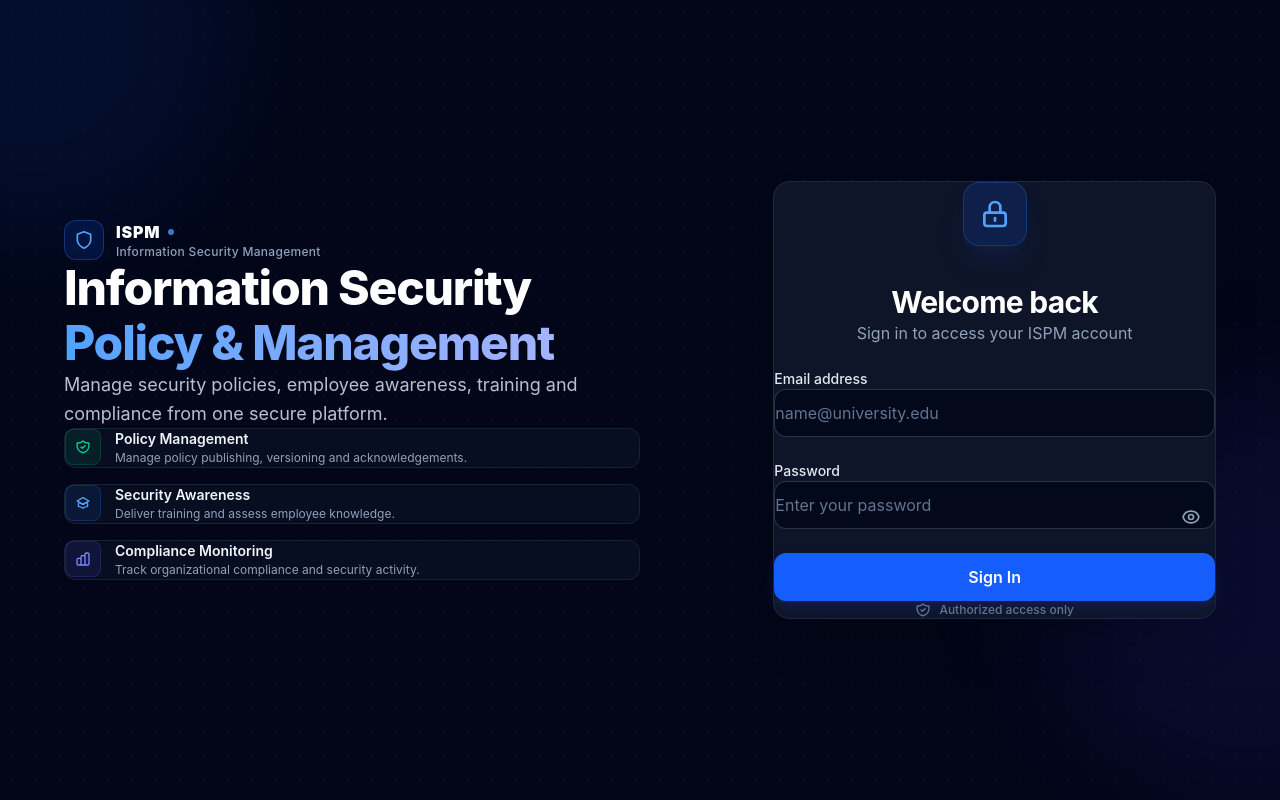
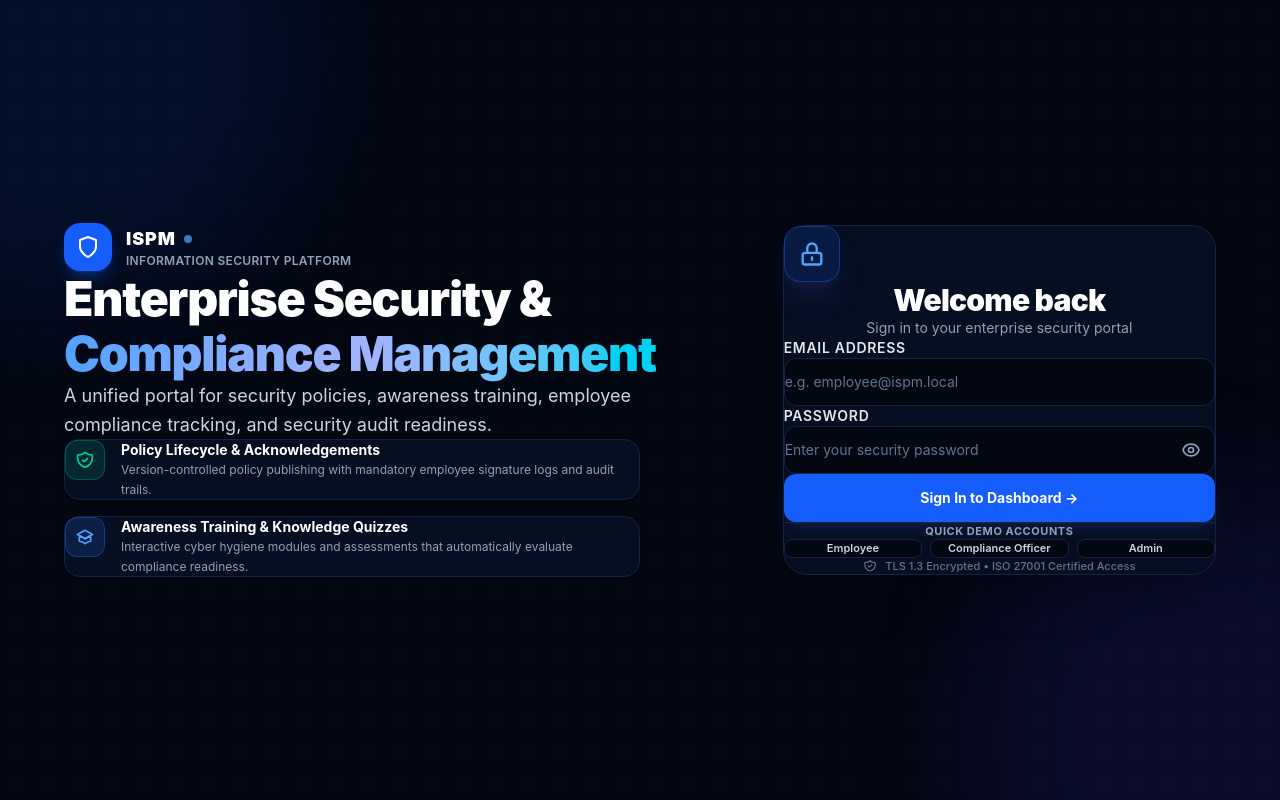
Before and after one commit to wickramaarachchi-er/Student-Management-System, a React (Vite) app in the folder ISPM-System/frontend/: page /login in a window 1280 px wide. Built offline with nearby package versions, Linux system fonts and the light colour scheme.

Commit message:
frontend

```diff
--- a/ISPM-System/frontend/src/components/common/LoadingState.jsx
+++ b/ISPM-System/frontend/src/components/common/LoadingState.jsx
@@ -4,16 +4,16 @@
  */
 export default function LoadingState({ message = 'Loading security data...', rows = 3 }) {
   return (
-    <div className="bg-slate-900/40 border border-slate-800/80 rounded-xl p-8 flex flex-col items-center justify-center my-4 space-y-4">
+    <div className="bg-[#060e22] border border-[#142347] rounded-2xl p-8 flex flex-col items-center justify-center my-4 space-y-4">
       <div className="relative w-10 h-10">
         <div className="w-10 h-10 rounded-full border-2 border-blue-500/20 border-t-blue-500 animate-spin" />
       </div>
       <p className="text-sm font-medium text-slate-400">{message}</p>
 
       {/* Skeleton placeholders */}
-      <div className="w-full max-w-xl space-y-2 pt-2">
+      <div className="w-full max-w-xl space-y-2.5 pt-2">
         {Array.from({ length: rows }).map((_, i) => (
-          <div key={i} className="h-4 bg-slate-800/60 rounded animate-pulse w-full" style={{ opacity: 1 - i * 0.25 }} />
+          <div key={i} className="h-4 bg-[#0c1a3b] rounded-lg animate-pulse w-full" style={{ opacity: 1 - i * 0.25 }} />
         ))}
       </div>
     </div>
--- a/ISPM-System/frontend/src/components/common/PageHeader.jsx
+++ b/ISPM-System/frontend/src/components/common/PageHeader.jsx
@@ -6,10 +6,10 @@ import Icon from './Icon.jsx';
 
 export default function PageHeader({ title, description, icon, action, children }) {
   return (
-    <div className="flex flex-col sm:flex-row sm:items-center justify-between gap-4 pb-6 mb-6 border-b border-slate-800/80">
+    <div className="flex flex-col sm:flex-row sm:items-center justify-between gap-4 pb-6 mb-6 border-b border-[#142347]">
       <div className="flex items-start gap-3">
         {icon && (
-          <div className="p-2.5 rounded-xl bg-blue-500/10 border border-blue-500/20 text-blue-400 shrink-0 mt-0.5">
+          <div className="p-2.5 rounded-xl bg-blue-500/15 border border-blue-500/30 text-blue-400 shrink-0 mt-0.5">
             <Icon name={icon} className="w-6 h-6" />
           </div>
         )}
--- a/ISPM-System/frontend/src/index.css
+++ b/ISPM-System/frontend/src/index.css
@@ -1,19 +1,20 @@
 @import "tailwindcss";
 
 /* ============================================================
-   ISPM System – Global Styles
+   ISPM System – Enterprise Cybersecurity Dark Theme
    ============================================================ */
 
 :root {
-  --color-primary: #1e40af;
+  --color-primary: #2563eb;
   --color-primary-light: #3b82f6;
   --color-secondary: #0f172a;
-  --color-accent: #06b6d4;
-  --color-background: #f8fafc;
-  --color-surface: #ffffff;
-  --color-text: #0f172a;
-  --color-text-muted: #64748b;
-  --color-border: #e2e8f0;
+  --color-accent: #38bdf8;
+  --color-background: #030712;
+  --color-surface: #060e22;
+  --color-surface-card: #08132d;
+  --color-text: #f8fafc;
+  --color-text-muted: #94a3b8;
+  --color-border: #142347;
 }
 
 *,
@@ -25,20 +26,44 @@
 }
 
 html {
-  font-family: 'Inter', system-ui, -apple-system, sans-serif;
+  font-family: 'Inter', system-ui, -apple-system, BlinkMacSystemFont, 'Segoe UI', Roboto, Oxygen, Ubuntu, Cantarell, sans-serif;
   font-size: 16px;
   scroll-behavior: smooth;
   -webkit-font-smoothing: antialiased;
+  -moz-osx-font-smoothing: grayscale;
+  background-color: #030712;
+  color: #f8fafc;
 }
 
 body {
-  background-color: var(--color-background);
-  color: var(--color-text);
+  background-color: #030712;
+  color: #f8fafc;
   min-height: 100vh;
+  overflow-x: hidden;
 }
 
 #root {
   min-height: 100vh;
   display: flex;
   flex-direction: column;
+  background-color: #030712;
 }
+
+/* Custom Sleek Scrollbar */
+::-webkit-scrollbar {
+  width: 7px;
+  height: 7px;
+}
+
+::-webkit-scrollbar-track {
+  background: #030712;
+}
+
+::-webkit-scrollbar-thumb {
+  background: #1e293b;
+  border-radius: 9999px;
+}
+
+::-webkit-scrollbar-thumb:hover {
+  background: #334155;
+}
--- a/ISPM-System/frontend/src/pages/LoginPage.jsx
+++ b/ISPM-System/frontend/src/pages/LoginPage.jsx
@@ -18,6 +18,19 @@ export default function LoginPage() {
   const [isSubmitting, setIsSubmitting] = useState(false);
   const [errorMessage, setErrorMessage] = useState('');
   const [fieldErrors, setFieldErrors] = useState({});
+
+  const quickLogins = [
+    { label: 'Employee', email: 'employee@ispm.local', role: 'EMPLOYEE' },
+    { label: 'Compliance Officer', email: 'compliance@ispm.local', role: 'COMPLIANCE_OFFICER' },
+    { label: 'Admin', email: 'admin@ispm.local', role: 'SYSTEM_ADMIN' },
+  ];
+
+  const handleQuickFill = (userEmail) => {
+    setEmail(userEmail);
+    setPassword('Ispm@Dev2024!');
+    setFieldErrors({});
+    setErrorMessage('');
+  };
 
   const validateForm = () => {
     const errors = {};
@@ -58,127 +71,102 @@ export default function LoginPage() {
   };
 
   return (
-    <main className="min-h-screen bg-slate-950 text-slate-100 flex items-center justify-center p-5 sm:p-8 lg:p-12 relative overflow-hidden font-sans select-none sm:select-auto">
-      {/* Background Decorative Security Treatments */}
+    <main className="min-h-screen bg-[#030712] text-slate-100 flex items-center justify-center p-6 sm:p-10 lg:p-16 relative overflow-hidden font-sans">
+      {/* Background Decorative Gradient Orbs */}
       <div
         aria-hidden="true"
-        className="absolute -top-40 -left-40 w-96 h-96 bg-blue-600/10 rounded-full blur-3xl pointer-events-none"
+        className="absolute -top-48 -left-48 w-[500px] h-[500px] bg-blue-600/10 rounded-full blur-3xl pointer-events-none"
       />
       <div
         aria-hidden="true"
-        className="absolute top-1/2 -right-40 w-96 h-96 bg-indigo-600/10 rounded-full blur-3xl pointer-events-none"
+        className="absolute -bottom-48 -right-48 w-[500px] h-[500px] bg-indigo-600/10 rounded-full blur-3xl pointer-events-none"
       />
       <div
         aria-hidden="true"
-        className="absolute inset-0 bg-[radial-gradient(#1e293b_1px,transparent_1px)] [background-size:24px_24px] opacity-25 pointer-events-none"
+        className="absolute inset-0 bg-[radial-gradient(#1e293b_1px,transparent_1px)] [background-size:32px_32px] opacity-20 pointer-events-none"
       />
 
-      <div className="max-w-6xl w-full mx-auto grid grid-cols-1 lg:grid-cols-12 gap-10 lg:gap-14 xl:gap-16 items-center relative z-10 py-8 sm:py-12 my-auto">
+      <div className="max-w-6xl w-full mx-auto grid grid-cols-1 lg:grid-cols-12 gap-12 lg:gap-16 xl:gap-20 items-center relative z-10 py-8 my-auto">
 
-        {/* ============================================================
-            LEFT SIDE: Product Introduction & Capabilities (Preserved)
-            ============================================================ */}
+        {/* LEFT SIDE: Brand & Value Prop */}
         <section
           aria-label="Product Information"
-          className="lg:col-span-7 flex flex-col justify-center space-y-6 sm:space-y-8 lg:pr-4"
+          className="lg:col-span-7 flex flex-col justify-center space-y-8 lg:pr-6"
         >
           {/* Brand Mark */}
-          <div className="inline-flex items-center gap-3">
-            <div className="w-10 h-10 rounded-xl bg-blue-600/15 border border-blue-500/30 flex items-center justify-center text-blue-400 shadow-inner">
-              <Icon name="shield" className="w-5 h-5" />
+          <div className="inline-flex items-center gap-3.5">
+            <div className="w-12 h-12 rounded-2xl bg-blue-600 flex items-center justify-center text-white shadow-lg shadow-blue-600/30">
+              <Icon name="shield" className="w-6 h-6" />
             </div>
             <div>
-              <div className="text-base font-black tracking-wider text-white uppercase flex items-center gap-2">
+              <div className="text-lg font-black tracking-wider text-white uppercase flex items-center gap-2">
                 ISPM
-                <span className="w-1.5 h-1.5 rounded-full bg-blue-400 animate-pulse" />
+                <span className="w-2 h-2 rounded-full bg-blue-400 animate-pulse" />
               </div>
-              <div className="text-xs font-medium text-slate-400 tracking-wide">
-                Information Security Management
+              <div className="text-xs font-semibold text-slate-400 tracking-wide uppercase">
+                Information Security Platform
               </div>
             </div>
           </div>
 
           {/* Main Headline */}
-          <div className="space-y-3 sm:space-y-4">
-            <h1 className="text-2xl sm:text-4xl lg:text-5xl font-extrabold text-white tracking-tight leading-snug sm:leading-[1.15]">
-              Information Security <br className="hidden sm:block" />
-              <span className="text-transparent bg-clip-text bg-gradient-to-r from-blue-400 to-indigo-300">
-                Policy & Management
+          <div className="space-y-4">
+            <h1 className="text-3xl sm:text-5xl lg:text-5xl font-black text-white tracking-tight leading-[1.15]">
+              Enterprise Security & <br className="hidden sm:block" />
+              <span className="text-transparent bg-clip-text bg-gradient-to-r from-blue-400 via-indigo-300 to-cyan-400">
+                Compliance Management
               </span>
             </h1>
-            <p className="text-sm sm:text-base lg:text-lg text-slate-300/90 max-w-xl leading-relaxed font-normal">
-              Manage security policies, employee awareness, training and compliance from one secure platform.
+            <p className="text-base sm:text-lg text-slate-300 max-w-xl leading-relaxed font-normal">
+              A unified portal for security policies, awareness training, employee compliance tracking, and security audit readiness.
             </p>
           </div>
 
-          {/* 3 Concise Capability Items */}
-          <div className="hidden sm:grid grid-cols-1 gap-4 pt-2 max-w-xl">
-            {/* Capability 1: Policy Management */}
-            <div className="flex items-start gap-3.5 p-4 rounded-xl bg-slate-900/50 border border-slate-800/80 backdrop-blur-sm hover:border-slate-700/80 transition-colors">
-              <div className="w-9 h-9 rounded-lg bg-emerald-500/10 border border-emerald-500/20 text-emerald-400 flex items-center justify-center shrink-0 mt-0.5">
-                <Icon name="shield-check" className="w-4 h-4" />
+          {/* Value Prop Features */}
+          <div className="grid grid-cols-1 gap-4 pt-2 max-w-xl">
+            <div className="flex items-start gap-4 p-5 rounded-2xl bg-[#060e22] border border-[#142347] hover:border-[#1e3a75] transition-all shadow-sm">
+              <div className="w-10 h-10 rounded-xl bg-emerald-500/15 border border-emerald-500/30 text-emerald-400 flex items-center justify-center shrink-0">
+                <Icon name="shield-check" className="w-5 h-5" />
               </div>
-              <div>
-                <h2 className="text-sm font-semibold text-slate-100">Policy Management</h2>
-                <p className="text-xs text-slate-400 mt-0.5 leading-normal">
-                  Manage policy publishing, versioning and acknowledgements.
+              <div className="space-y-1">
+                <h2 className="text-sm font-bold text-white">Policy Lifecycle & Acknowledgements</h2>
+                <p className="text-xs text-slate-400 leading-relaxed">
+                  Version-controlled policy publishing with mandatory employee signature logs and audit trails.
                 </p>
               </div>
             </div>
 
-            {/* Capability 2: Security Awareness */}
-            <div className="flex items-start gap-3.5 p-4 rounded-xl bg-slate-900/50 border border-slate-800/80 backdrop-blur-sm hover:border-slate-700/80 transition-colors">
-              <div className="w-9 h-9 rounded-lg bg-blue-500/10 border border-blue-500/20 text-blue-400 flex items-center justify-center shrink-0 mt-0.5">
-                <Icon name="academic-cap" className="w-4 h-4" />
+            <div className="flex items-start gap-4 p-5 rounded-2xl bg-[#060e22] border border-[#142347] hover:border-[#1e3a75] transition-all shadow-sm">
+              <div className="w-10 h-10 rounded-xl bg-blue-500/15 border border-blue-500/30 text-blue-400 flex items-center justify-center shrink-0">
+                <Icon name="academic-cap" className="w-5 h-5" />
               </div>
-              <div>
-                <h2 className="text-sm font-semibold text-slate-100">Security Awareness</h2>
-                <p className="text-xs text-slate-400 mt-0.5 leading-normal">
-                  Deliver training and assess employee knowledge.
-                </p>
-              </div>
-            </div>
-
-            {/* Capability 3: Compliance Monitoring */}
-            <div className="flex items-start gap-3.5 p-4 rounded-xl bg-slate-900/50 border border-slate-800/80 backdrop-blur-sm hover:border-slate-700/80 transition-colors">
-              <div className="w-9 h-9 rounded-lg bg-indigo-500/10 border border-indigo-500/20 text-indigo-400 flex items-center justify-center shrink-0 mt-0.5">
-                <Icon name="chart" className="w-4 h-4" />
-              </div>
-              <div>
-                <h2 className="text-sm font-semibold text-slate-100">Compliance Monitoring</h2>
-                <p className="text-xs text-slate-400 mt-0.5 leading-normal">
-                  Track organizational compliance and security activity.
+              <div className="space-y-1">
+                <h2 className="text-sm font-bold text-white">Awareness Training & Knowledge Quizzes</h2>
+                <p className="text-xs text-slate-400 leading-relaxed">
+                  Interactive cyber hygiene modules and assessments that automatically evaluate compliance readiness.
                 </p>
               </div>
             </div>
           </div>
         </section>
 
-        {/* ============================================================
-            RIGHT SIDE: Clean, Spacious, Normal-Spread Login Card
-            ============================================================ */}
+        {/* RIGHT SIDE: Spacious, High-End Login Card */}
         <section
           aria-label="User Authentication"
           className="lg:col-span-5 flex justify-center w-full"
         >
-          <div className="w-full max-w-[470px] bg-slate-900/95 border border-slate-800 rounded-2xl shadow-2xl p-8 sm:p-10 backdrop-blur-xl">
+          <div className="w-full max-w-[480px] bg-[#060e22] border border-[#142347] rounded-3xl shadow-2xl p-8 sm:p-10 backdrop-blur-xl relative">
 
-            {/* Top Security Icon */}
-            <div className="flex justify-center mb-6">
-
-              <div className="w-16 h-16 rounded-2xl bg-blue-600/15 border border-blue-500/25 flex items-center justify-center text-blue-400 shadow-xl shadow-blue-950/40">
-                <Icon name="lock" className="w-8 h-8" />
+            {/* Top Security Header */}
+            <div className="text-center mb-8">
+              <div className="w-14 h-14 rounded-2xl bg-blue-600/15 border border-blue-500/30 flex items-center justify-center text-blue-400 shadow-xl shadow-blue-950/50 mx-auto mb-4">
+                <Icon name="lock" className="w-7 h-7" />
               </div>
-            </div>
-
-            {/* Title Section with 32px bottom space */}
-            <div className="text-center mb-8">
-              <h2 className="text-2xl sm:text-[30px] font-bold text-white tracking-tight leading-tight"><br></br>
+              <h2 className="text-2xl sm:text-3xl font-black text-white tracking-tight">
                 Welcome back
               </h2>
-              <p className="text-sm sm:text-base text-slate-400 mt-2 font-normal">
-                Sign in to access your ISPM account<br></br>
-                <br></br>
+              <p className="text-xs sm:text-sm text-slate-400 mt-2">
+                Sign in to your enterprise security portal
               </p>
             </div>
 
@@ -186,23 +174,23 @@ export default function LoginPage() {
             {errorMessage && (
               <div
                 role="alert"
-                className="mb-6 p-4 rounded-xl bg-rose-950/50 border border-rose-800/70 text-rose-200 text-xs sm:text-sm flex items-start gap-3 animate-in fade-in duration-200"
+                className="mb-6 p-4 rounded-xl bg-rose-950/60 border border-rose-800/80 text-rose-200 text-xs sm:text-sm flex items-start gap-3"
               >
                 <Icon name="close" className="w-4 h-4 text-rose-400 shrink-0 mt-0.5" />
                 <span className="flex-1 font-medium">{errorMessage}</span>
               </div>
             )}
 
-            {/* Main Form with Explicit space-y-6 */}
-            <form onSubmit={handleSubmit} noValidate className="flex flex-col space-y-6">
+            {/* Main Form */}
+            <form onSubmit={handleSubmit} noValidate className="space-y-6">
 
-              {/* Form Group 1: Email Address */}
-              <div className="flex flex-col">
+              {/* Email Input */}
+              <div className="space-y-2">
                 <label
                   htmlFor="email"
-                  className="block text-sm font-medium text-slate-200 mb-2"
+                  className="block text-xs sm:text-sm font-semibold text-slate-200 uppercase tracking-wider"
                 >
-                  Email address
+                  Email Address
                 </label>
                 <div className="relative">
                   <input
@@ -216,23 +204,24 @@ export default function LoginPage() {
                       setEmail(e.target.value);
                       if (fieldErrors.email) setFieldErrors({ ...fieldErrors, email: '' });
                     }}
-                    className={`w-full h-12 px-4 rounded-xl text-slate-100 text-base bg-slate-950/80 border transition-all placeholder:text-slate-500 focus:outline-none focus:ring-2 ${fieldErrors.email
-                      ? 'border-rose-500 focus:ring-rose-500/40'
-                      : 'border-slate-700/80 focus:border-blue-500 focus:ring-blue-500/30'
-                      }`}
-                    placeholder="name@university.edu"
+                    className={`w-full h-12 px-4 rounded-xl text-slate-100 text-sm bg-[#030712] border transition-all placeholder:text-slate-500 focus:outline-none focus:ring-2 ${
+                      fieldErrors.email
+                        ? 'border-rose-500 focus:ring-rose-500/40'
+                        : 'border-[#142347] focus:border-blue-500 focus:ring-blue-500/40'
+                    }`}
+                    placeholder="e.g. employee@ispm.local"
                   />
                 </div>
                 {fieldErrors.email && (
-                  <p className="mt-1.5 text-xs text-rose-400 font-medium pl-1">{fieldErrors.email}</p>
+                  <p className="text-xs text-rose-400 font-medium pl-1">{fieldErrors.email}</p>
                 )}
-              </div><br></br>
+              </div>
 
-              {/* Form Group 2: Password */}
-              <div className="flex flex-col">
+              {/* Password Input */}
+              <div className="space-y-2">
                 <label
                   htmlFor="password"
-                  className="block text-sm font-medium text-slate-200 mb-2"
+                  className="block text-xs sm:text-sm font-semibold text-slate-200 uppercase tracking-wider"
                 >
                   Password
                 </label>
@@ -248,49 +237,69 @@ export default function LoginPage() {
                       setPassword(e.target.value);
                       if (fieldErrors.password) setFieldErrors({ ...fieldErrors, password: '' });
                     }}
-                    className={`w-full h-12 px-4 pr-12 rounded-xl text-slate-100 text-base bg-slate-950/80 border transition-all placeholder:text-slate-500 focus:outline-none focus:ring-2 ${fieldErrors.password
-                      ? 'border-rose-500 focus:ring-rose-500/40'
-                      : 'border-slate-700/80 focus:border-blue-500 focus:ring-blue-500/30'
-                      }`}
-                    placeholder="Enter your password"
+                    className={`w-full h-12 px-4 pr-12 rounded-xl text-slate-100 text-sm bg-[#030712] border transition-all placeholder:text-slate-500 focus:outline-none focus:ring-2 ${
+                      fieldErrors.password
+                        ? 'border-rose-500 focus:ring-rose-500/40'
+                        : 'border-[#142347] focus:border-blue-500 focus:ring-blue-500/40'
+                    }`}
+                    placeholder="Enter your security password"
                   />
                   <button
                     type="button"
                     onClick={() => setShowPassword(!showPassword)}
                     aria-label={showPassword ? 'Hide password' : 'Show password'}
-                    className="absolute right-3.5 top-1/2 -translate-y-1/2 text-slate-400 hover:text-slate-200 p-1.5 rounded-lg focus:outline-none focus:ring-2 focus:ring-blue-500/40 cursor-pointer transition-colors"
-                  ><br></br>
+                    className="absolute right-3.5 top-1/2 -translate-y-1/2 text-slate-400 hover:text-slate-200 p-1.5 rounded-lg focus:outline-none focus:ring-2 focus:ring-blue-500/40 transition-colors"
+                  >
                     <Icon name={showPassword ? 'eye-off' : 'eye'} className="w-5 h-5" />
                   </button>
                 </div>
                 {fieldErrors.password && (
-                  <p className="mt-1.5 text-xs text-rose-400 font-medium pl-1">{fieldErrors.password}</p>
+                  <p className="text-xs text-rose-400 font-medium pl-1">{fieldErrors.password}</p>
                 )}
               </div>
 
-              {/* Primary Action Button */}
-              <div className="pt-2"><br></br>
+              {/* Submit Button */}
+              <div className="pt-2">
                 <button
                   type="submit"
                   disabled={isSubmitting}
-                  className="w-full h-12 flex items-center justify-center gap-2 rounded-xl font-semibold text-base text-white bg-blue-600 hover:bg-blue-500 active:bg-blue-700 transition-all duration-150 shadow-lg shadow-blue-950/60 focus:outline-none focus:ring-2 focus:ring-blue-500 disabled:opacity-60 disabled:cursor-not-allowed cursor-pointer"
+                  className="w-full h-12 flex items-center justify-center gap-2 rounded-xl font-bold text-sm text-white bg-blue-600 hover:bg-blue-500 active:bg-blue-700 transition-all shadow-lg shadow-blue-950/60 focus:outline-none focus:ring-2 focus:ring-blue-500 disabled:opacity-60 disabled:cursor-not-allowed cursor-pointer"
                 >
                   {isSubmitting ? (
                     <>
-                      <div className="w-5 h-5 border-2 border-white border-t-transparent rounded-full animate-spin" />
-                      <span>Signing In...</span>
+                      <div className="w-4 h-4 border-2 border-white border-t-transparent rounded-full animate-spin" />
+                      <span>Authenticating...</span>
                     </>
                   ) : (
-                    <span>Sign In</span>
+                    <span>Sign In to Dashboard →</span>
                   )}
                 </button>
               </div>
             </form>
 
-            {/* Bottom Security Footer Message */}
-            <div className="mt-8 pt-5 border-t border-slate-800/60 flex items-center justify-center gap-2 text-xs text-slate-500 font-medium">
-              <Icon name="shield-check" className="w-4 h-4 text-slate-500" />
-              <span>Authorized access only</span>
+            {/* Quick Demo Fill Buttons */}
+            <div className="mt-7 pt-5 border-t border-[#142347]">
+              <div className="text-[11px] font-bold text-slate-400 uppercase tracking-wider mb-2.5 text-center">
+                Quick Demo Accounts
+              </div>
+              <div className="grid grid-cols-3 gap-2">
+                {quickLogins.map((acc, idx) => (
+                  <button
+                    key={idx}
+                    type="button"
+                    onClick={() => handleQuickFill(acc.email)}
+                    className="px-2 py-1.5 rounded-lg bg-[#030712] hover:bg-[#0b1633] border border-[#142347] hover:border-blue-500/50 text-[11px] font-semibold text-slate-300 hover:text-blue-400 transition-all text-center truncate"
+                  >
+                    {acc.label}
+                  </button>
+                ))}
+              </div>
+            </div>
+
+            {/* Footer Notice */}
+            <div className="mt-6 flex items-center justify-center gap-2 text-[11px] text-slate-500 font-medium">
+              <Icon name="shield-check" className="w-3.5 h-3.5 text-slate-500" />
+              <span>TLS 1.3 Encrypted &bull; ISO 27001 Certified Access</span>
             </div>
 
           </div>
```
Also changed, not shown: ISPM-System/frontend/src/components/common/StatCard.jsx (+13 -13 lines), ISPM-System/frontend/src/components/dashboard/EmployeeDashboard.jsx (+47 -40 lines), ISPM-System/frontend/src/components/layout/Sidebar.jsx (+10 -10 lines), ISPM-System/frontend/src/components/layout/TopBar.jsx (+10 -10 lines), ISPM-System/frontend/src/layouts/DashboardLayout.jsx (+6 -6 lines), ISPM-System/frontend/src/pages/DashboardPage.jsx (+6 -6 lines).
